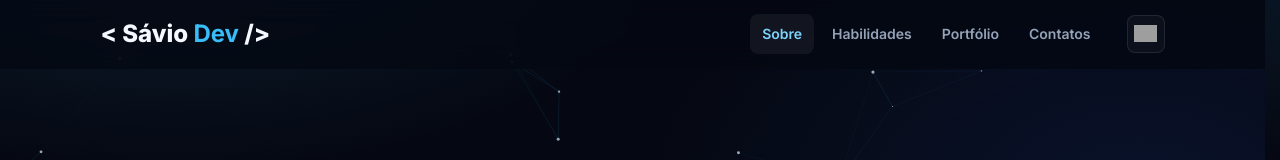
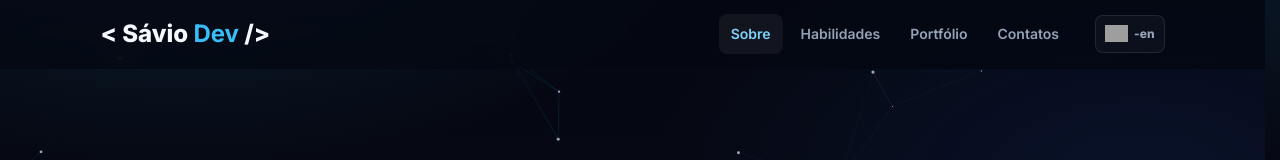
Before and after one commit to saviodebug/saviodebug.github.io, a plain HTML site: page index.html in a window 1280 px wide. Shown: the top 160 px of the page. Drawn offline with Linux system fonts and the light colour scheme; grey boxes are pictures that could not be loaded.

Commit message:
feat: label language switcher

```diff
--- a/assets/css/style.css
+++ b/assets/css/style.css
@@ -159,14 +159,25 @@ header.hidden{
 }
 
 .language-switch{
-    width:38px;
+    min-width:58px;
     height:38px;
     border:1px solid var(--line);
     border-radius:8px;
-    display:grid;
-    place-items:center;
+    display:flex;
+    align-items:center;
+    justify-content:center;
+    gap:6px;
+    padding:0 9px;
     background:rgba(255,255,255,0.035);
+    color:var(--muted);
+    font-size:12px;
+    font-weight:800;
+    letter-spacing:0;
     transition:background .18s ease,border-color .18s ease,transform .18s ease;
+}
+
+.language-switch span{
+    line-height:1;
 }
 
 .language-switch:hover{
--- a/index.html
+++ b/index.html
@@ -24,7 +24,7 @@
                     <a href="/project/">Portfólio</a>
                     <a href="/contact/">Contatos</a>
                 </nav>
-                <a href="/en/" class="language-switch"><img src="https://flagcdn.com/us.svg" alt="English" width="23" height="17"></a>
+                <a href="/en/" class="language-switch"><img src="https://flagcdn.com/us.svg" alt="English" width="23" height="17"><span>-en</span></a>
                 <button class="burger" aria-label="Abrir menu"><span></span></button>
             </div>
         </header>
```
Also changed, not shown: contact/index.html (+1 -1 lines), en/contact/index.html (+1 -1 lines), en/index.html (+1 -1 lines), en/project/index.html (+1 -1 lines), en/skills/index.html (+1 -1 lines), project/index.html (+1 -1 lines), skills/index.html (+1 -1 lines).
